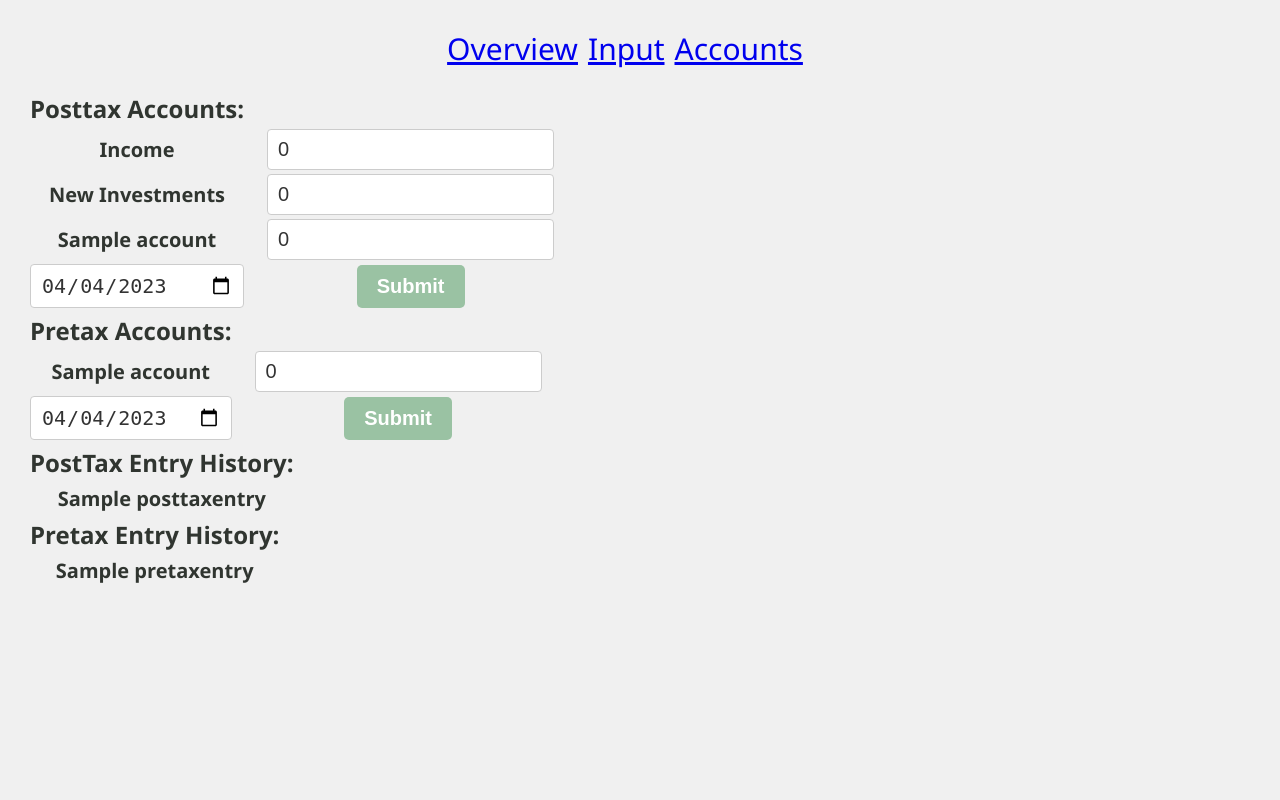
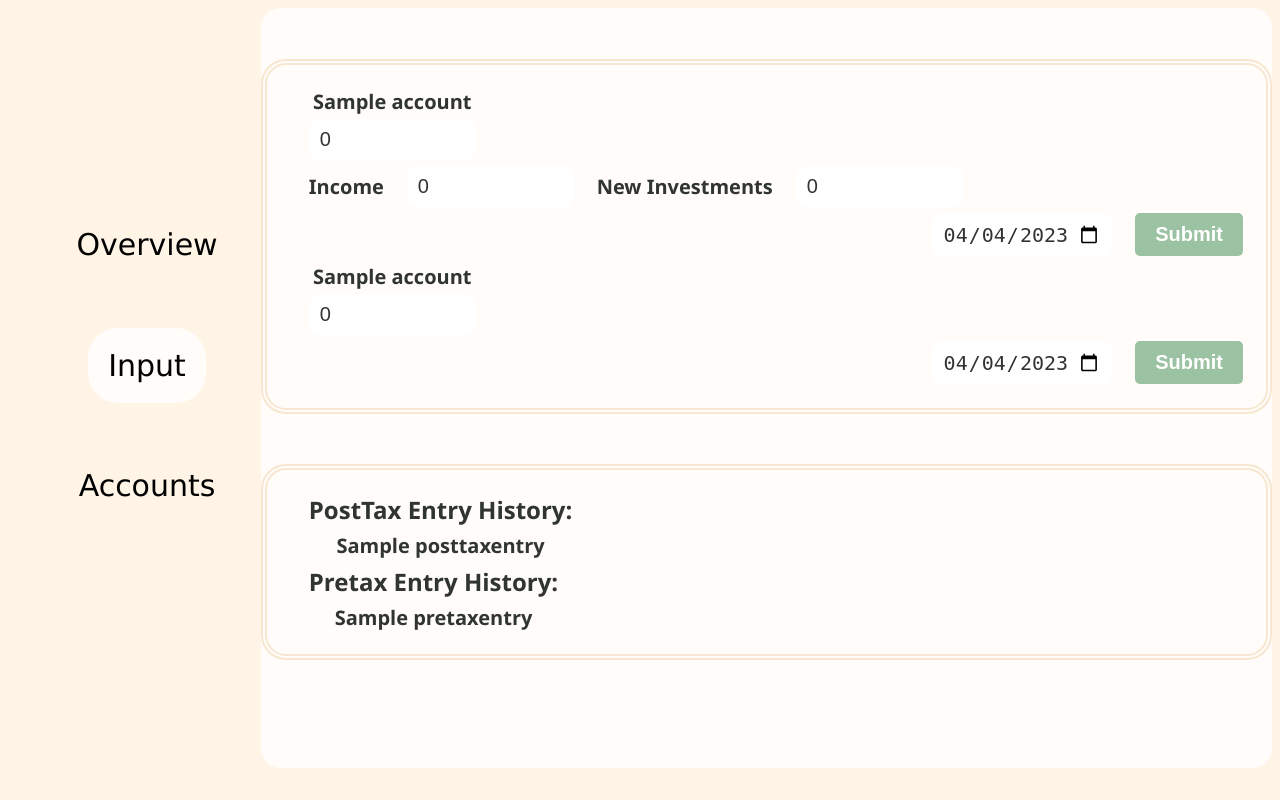
Before and after one commit to shu-fang/shu-fang.github.io, a Flask app: page /input in a window 1280 px wide. Run offline with Flask 2, Linux system fonts and the light colour scheme; a database or web service that is not in the repository returns one stand-in record (values such as "Sample title"); some libraries are stand-ins or nearby versions.

Commit message:
chagned ui

```diff
--- a/app/static/css/style.css
+++ b/app/static/css/style.css
@@ -1,6 +1,6 @@
 
 body {
-    background-color:rgb(240, 240, 240);
+    background-color:rgb(255, 244, 229);
     text-align:center;
     color:rgb(48, 53, 48);
     font-size: 24px;
@@ -11,31 +11,69 @@ a:visited {
     color: rgb(105, 104, 102);
 }
 
-
-.other-pages {
-    display:inline-block;
-    margin-right:20px;
-    padding: 20px 20px;
-    text-align: left;
-    color:black;
+body {
+    display: flex;
 }
 
-.other-pages ul {
-    display: flex;
-    flex-direction: row;
-    justify-content: flex-end;
-    align-items: center;
-    list-style-type: none;
-    margin: 0;
-    padding: 0;
-    width: 100%;
+.sidebar-container {
+    display:flex;
+    flex: 0 0 auto;
+    align-items:center;
+    height: 95vh;
+    width: 20%;
 }
 
-.other-pages li {
-    font-size: 30px;
-    margin-right: 10px;
+.sidebar ul {
+    list-style-type: none;
+    padding: 0;
+    margin-left: 10%;
 }
 
+.sidebar li {
+    font-size: 30px;
+    margin-bottom: 20%;
+    text-align: left;
+    font-family: Verdana, Geneva, Tahoma, sans-serif;
+    display: inline-block;
+    padding: 20px;
+    border-radius: 30px;
+}
+
+.sidebar li.current-page {
+    background-color: #fffcf9;
+}
+.sidebar li a {
+    display: block;
+    text-decoration: none;
+    color: #000;
+}
+
+input[type="text"],
+input[type="number"],
+input[type="date"] {
+    border-radius:10px;
+    border-color: transparent;
+    background-color: rgba(255, 255, 255, 0.945);
+    width: 15ch;
+}
+
+.wrapper {
+    flex: 1 1 auto;
+    /* display: flex; */
+    border-radius: 20px;
+    background-color: #fffcf9;
+}
+
+.key-metrics,
+.account-container,
+.balance_input_table,
+.entry_history {
+    border-radius:25px;
+    padding: 20px;
+    border-color: #f8e7d0;
+    border-width:0.5ch;
+    border-style:double;
+}
 /* input page */
 input {
     font-size: 20px;
@@ -62,6 +100,24 @@ button:hover {
     opacity: 0.8;
 }
 
+#posttax_balance_input_table,
+#pretax_balance_input_table {
+    justify-content: left;
+    display: flex;
+}
+
+.balance_input_table {
+    margin-top: 5%;
+}
+
+.table-wrapper {
+    display:flex;
+    justify-content: right;
+}
+
+.entry_history {
+    margin-top: 5%;
+}
 /* accounts */
 .add-account-container {
     width: 30%;
@@ -136,11 +192,11 @@ button:hover {
 }
 
 .key-metrics {
-    border: 1px solid rgba(0, 0, 0, 0);
-    border-radius:25px;
-    padding: 10px;
-    background-color: rgb(252, 251, 249);
+    display:inline-block;
     text-align: left;
+    margin-top: 15%;
+    height: 50%;
+    width: 70%;
 }
 
 .key-metrics h5 {
@@ -150,7 +206,7 @@ button:hover {
 .account-container {
     position:relative;
     left: 10px;
-    top: 300px;
+    top: 10%;
     display: inline-block;
     height: 30%;
 }
@@ -159,7 +215,6 @@ button:hover {
     border: 1px solid rgba(0, 0, 0, 0);
     border-radius:25px;
     padding: 10px;
-    background-color: rgb(252, 251, 249);
     text-align: left;
 }
 
@@ -175,14 +230,11 @@ td {
 }
 
 .chart-container {
-    position: absolute;
-    right: 30px;
-    top: 105px;
-    width: 55%;
-    height: 30%;
+    position:absolute;
+    top: 10%;
+    width: 40%;
     border: 1px solid rgba(0, 0, 0, 0);
     border-radius:25px;
     padding: 10px;
     margin-left:35%;
-    background-color: rgb(252, 251, 249);
 }
--- a/app/templates/input.html
+++ b/app/templates/input.html
@@ -6,59 +6,77 @@
         <meta name="viewport" content="width=device-width, initial-scale=1.0">
         <link rel="stylesheet" type="text/css" href="{{ url_for('serve_css', path='style.css') }}">
         <title>Wen's Budgeting Tool</title>
-        <div class="other-pages">
+    </head>
+    <body>
+        <div class="sidebar-container">
+            <div class="sidebar">
                 <ul>
                     <li><a href="{{ url_for('index') }}">Overview</a></li>
-                <li><a href="{{ url_for('input') }}">Input</a></li>
+                    <li class="current-page"><a href="{{ url_for('input') }}">Input</a></li>
                     <li><a href="{{ url_for('accounts') }}">Accounts</a></li>
                 </ul>
             </div>
-    </head>
-    <body>
+        </div>
         <div class="wrapper">
+            <div class="balance_input_table">
                 <form method="POST">
                     <table id="posttax_balance_input_table">
                         <tr>
-                        <th>Posttax Accounts:</th>
+                            {% for account in posttax_accounts %}
+                            <td class="input-table-cell">{{ account[0] }}</td>
+                            {% endfor %}
                         </tr>
+                        <tr>
+                            {% for account in posttax_accounts %}
+                            <td class="input-table-cell">
+                                <input type="text" name="{{ account[0] }}" value="{{ account[3]|default('0') }}" id="{{ account[0] }}">
+                            </td>
+                            {% endfor %}
+                        </tr>
+                    </table>
+                    <table>
                         <tr>
                             <td>Income</td>
                             <td><input type="number" name="income" value=0 id="income"></td>
-                    </tr>
-                    <tr>
                             <td>New Investments</td>
                             <td><input type="number" name="new_investment" value=0 id="new_investment"></td>
                         </tr>
-                    {% for account in posttax_accounts %}
-                    <tr>
-                        <td>{{ account[0] }}</td>
-                        <td><input type="text" name="{{ account[0] }}" value="{{ account[3]|default('0') }}" id="{{ account[0] }}"></td>
-                    </tr>
-                    {% endfor %}
+                    </table>
+                    <div class="table-wrapper">
+                        <table>
                             <tr>
                                 <td><input type="date" name="entry_date" value="{{ current_date }}"></td>
                                 <td><button type="submit" name="posttax_submit">Submit</button></td>
                             </tr>
                         </table>
+                    </div>
                 </form>
                 <form method="POST">
                     <table id="pretax_balance_input_table">
                         <tr>
-                        <th>Pretax Accounts:</th>
+                            {% for account in pretax_accounts %}
+                            <td class="input-table-cell">{{ account[0] }}</td>
+                            {% endfor %}
                         </tr>
+                        <tr>
                             {% for account in pretax_accounts %}
-                    <tr>
-                        <td>{{ account[0] }}</td>
-                        <td><input type="text" name="{{ account[0] }}" value="{{ account[3]|default('0') }}" id="{{ account[0] }}"></td>
-
+                            <td class="input-table-cell">
+                                <input type="text" name="{{ account[0] }}" value="{{ account[3]|default('0') }}" id="{{ account[0] }}">
+                            </td>
+                            {% endfor %}
                         </tr>
-                    {% endfor %}
+                    </table>
+                    <div class="table-wrapper">
+                        <table>
                             <tr>
                                 <td><input type="date" name="entry_date" value="{{ current_date }}"></td>
                                 <td><button type="submit" name="pretax_submit">Submit</button></td>
                             </tr>
                         </table>
+                    </div>
                 </form>
+            </div>
+            <div class="entry_history">
                 <table>
                     <tr>
                         <th>PostTax Entry History:</th>
@@ -98,6 +116,7 @@
                     </tbody>
                 </table>
             </div>
+        </div>
         <script src="{{ url_for('static', filename='js/script.js') }}"></script>
     </body>
 </html>
```
Also changed, not shown: app/templates/accounts.html (+11 -11 lines). Lines whose indentation alone changed are shown as unchanged.
